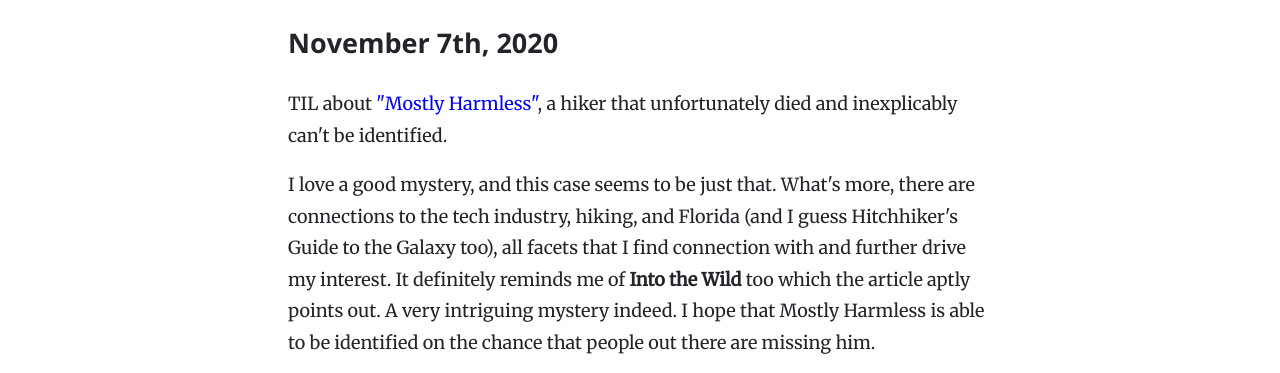
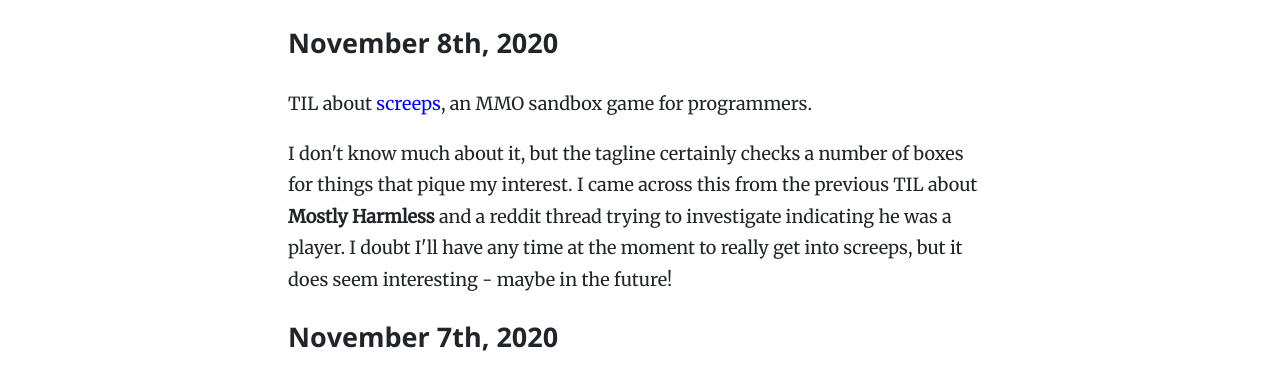
Before and after one commit to michaelyuen/personal-website, a React app in the folder v5/: page /today-i-learned in a window 1280 px wide. Shown: the part 344-717 px from the top of the page. Built offline with nearby package versions, Linux system fonts and the light colour scheme; a web font is replaced by a local one.

Commit message:
Add TIL for 2020-11-08 (#62)
* Add TIL for 2020-11-08

* Add updated note

```diff
--- a/v5/pages/today-i-learned.tsx
+++ b/v5/pages/today-i-learned.tsx
@@ -4,6 +4,22 @@
   return (
     <section className="TILContainer">
       <h1>Today I Learned</h1>
+      <h2>November 8th, 2020</h2>
+      <p>
+        TIL about{" "}
+        <a href="https://screeps.com/" target="_blank">
+          screeps
+        </a>
+        , an MMO sandbox game for programmers.
+      </p>
+      <p>
+        I don't know much about it, but the tagline certainly checks a number of
+        boxes for things that pique my interest. I came across this from the
+        previous TIL about <b>Mostly Harmless</b> and a reddit thread trying to
+        investigate indicating he was a player. I doubt I'll have any time at
+        the moment to really get into screeps, but it does seem interesting -
+        maybe in the future!
+      </p>
       <h2>November 7th, 2020</h2>
       <p>
         TIL about{" "}
```
Also changed, not shown: v5/public/notes/14-to-read.md (+1 -0 lines).
